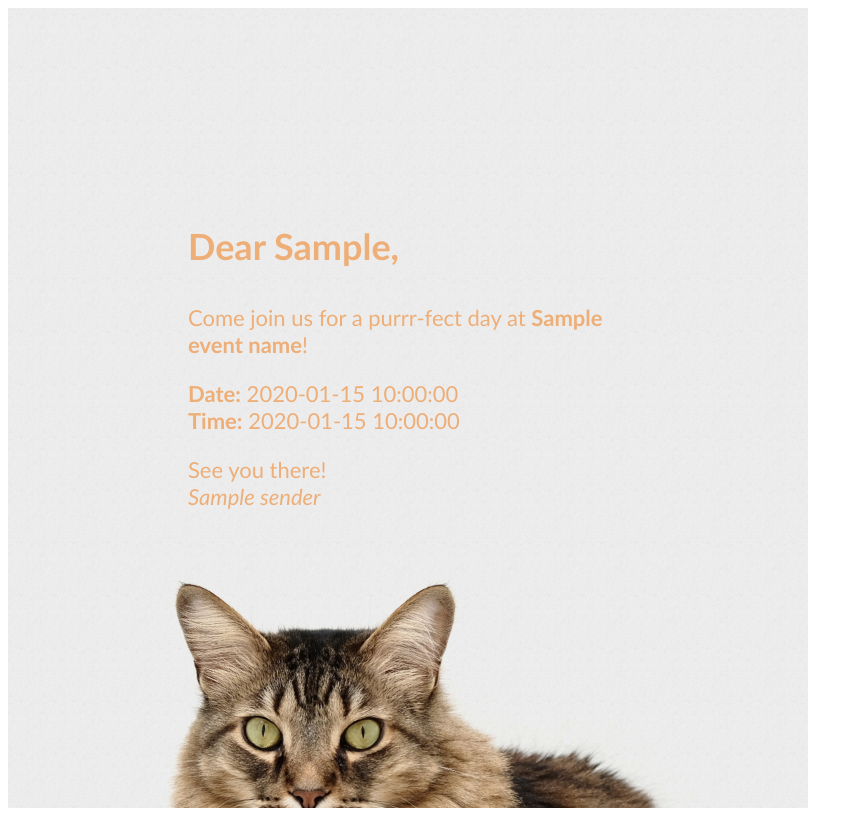
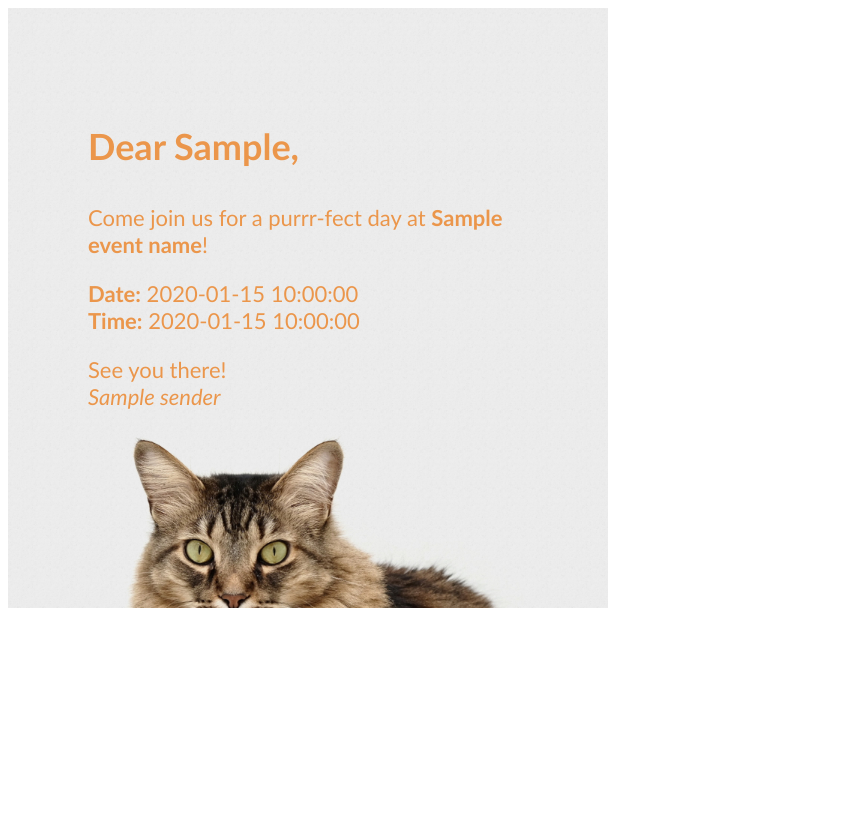
Before and after one commit to reneenoble/code-to-cloud, a Flask app: template templates/invite-cat.html in a window 1280 px wide. Shown: the whole page, without its empty margins (0-863 px from the left). After the commit the page ends 608 px from the top, so only its background shows below. Run offline with Flask 2, Linux system fonts and the light colour scheme; the template is opened without the code that fills it: most values are stand-ins (such as "Sample title", 1, 10 or a date in 2020).

Commit message:
more cat invite

```diff
--- a/static/cat-style.css
+++ b/static/cat-style.css
@@ -16,9 +16,10 @@
   }
 
   #invite {
-      height: 800px;
-      width: 800px;
       background-image: url("imgs/cat-party.jpg");
       background-size: contain;
-      padding: 180px;
+      color: rgb(235, 150, 75);
+      height: 600px;
+      width: 600px;
+      padding: 80px;
   }
```
